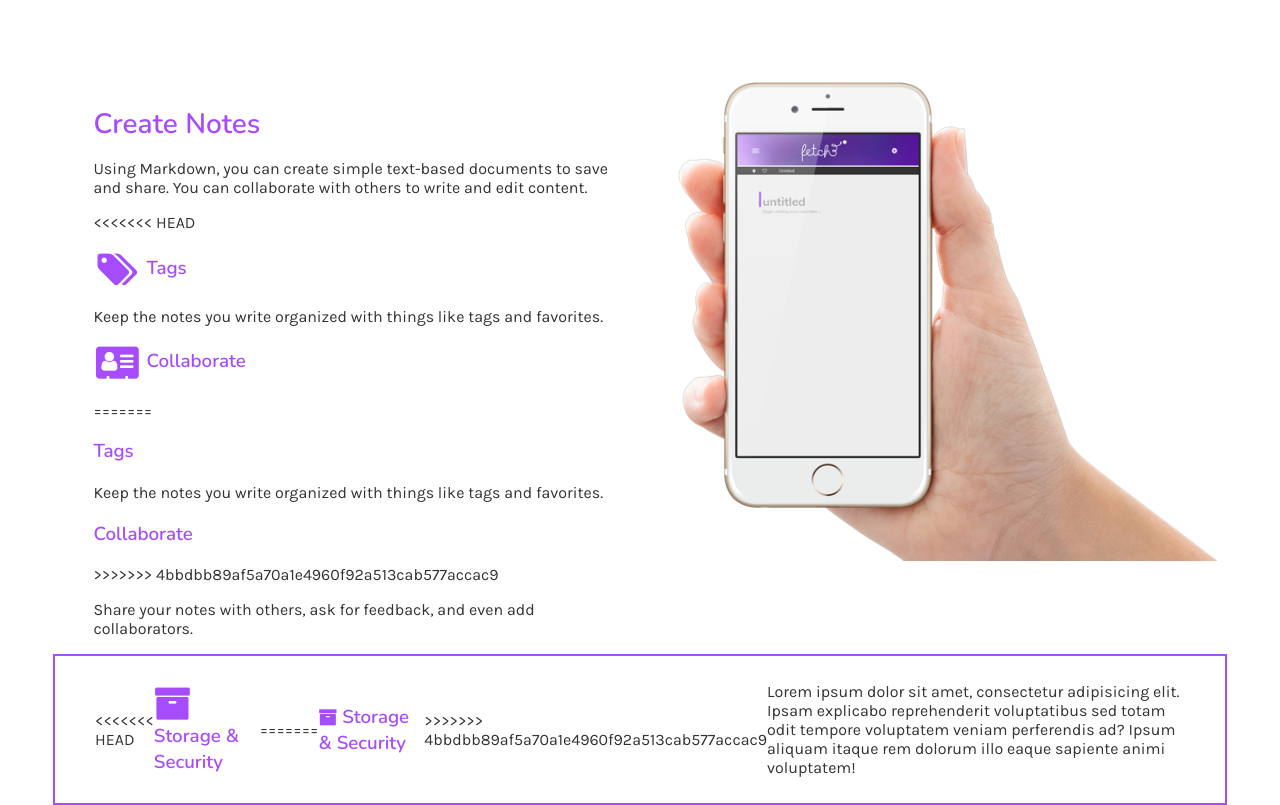
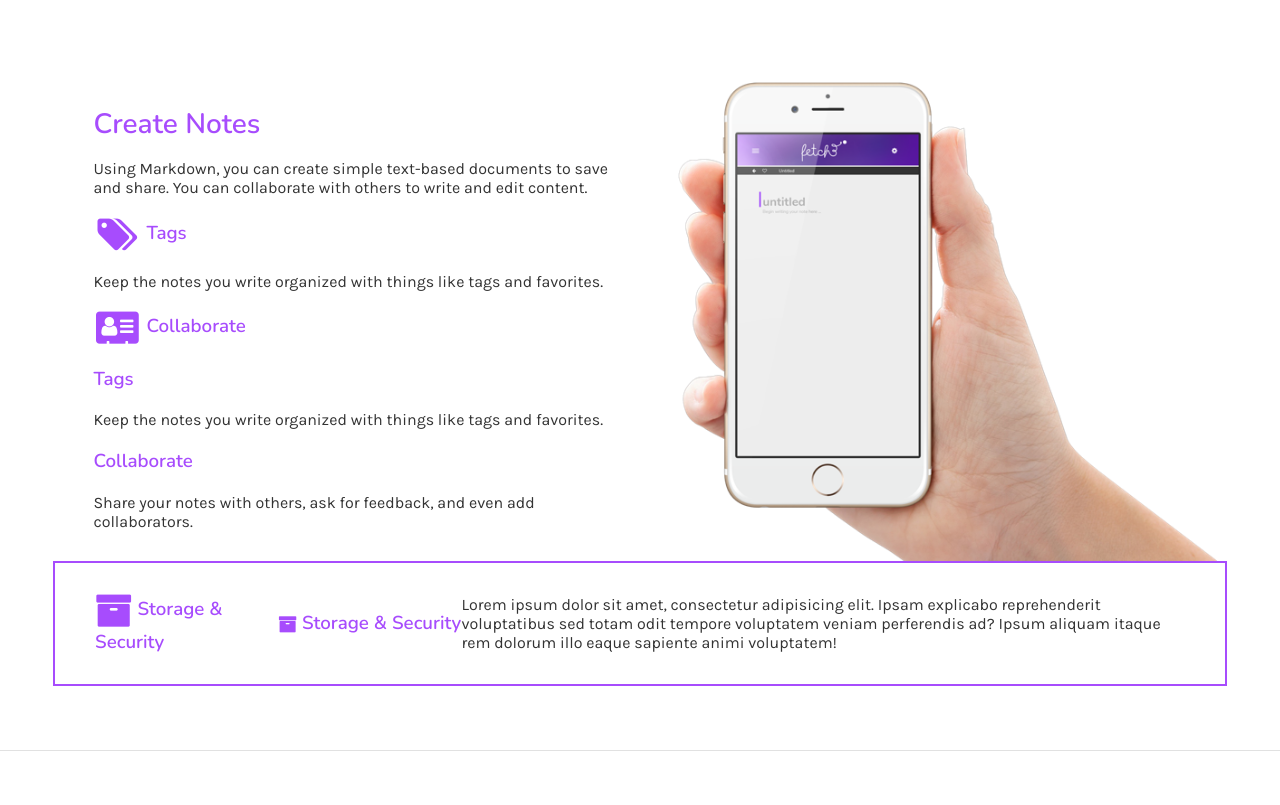
Before and after one commit to cailynhuston/Fetch, a plain HTML site: page index.html in a window 1280 px wide. Shown: the part 560-1365 px from the top of the page. Drawn offline with nearby package versions, Linux system fonts and the light colour scheme.

Commit message:
WIP chkpt 31

```diff
--- a/index.html
+++ b/index.html
@@ -44,15 +44,12 @@
 					 <li class="one-half">
          		<h2 class="animated fadeIn">Create Notes</h2>
          			<p>Using Markdown, you can create simple text-based documents to save and share. You can collaborate with others to write and edit content.</p>
-<<<<<<< HEAD
 						<h3 class="animated fadeIn"><i class="fa fa-tags fa-2x fa-fw" aria-hidden="true"></i>  Tags</h3>
 						 <p>Keep the notes you write organized with things like tags and favorites.</p>
 						 <h3 class="animated fadeIn"><i class="fa fa-address-card fa-2x fa-fw" aria-hidden="true"></i>  Collaborate</h3>
-=======
 						<h3 class="animated fadeIn">Tags</h3>
 						 <p>Keep the notes you write organized with things like tags and favorites.</p>
 						 <h3 class="animated fadeIn">Collaborate</h3>
->>>>>>> 4bbdbb89af5a70a1e4960f92a513cab577accac9
 						 <p>Share your notes with others, ask for feedback, and even add collaborators.</p>
 					 </li>
 					<li class="one-half">
@@ -64,11 +61,10 @@
      <section class="storage-security">
        <div class="container storage-container">
          <div class="storage-inner-container">
-<<<<<<< HEAD
+
            <h3 class="storage-title"><i class="fa fa-archive fa-2x" aria-hidden="true"></i> Storage &amp; Security</h3>
-=======
+
            <h3 class="storage-title"><i class="fa fa-archive" aria-hidden="true"></i> Storage &amp; Security</h3>
->>>>>>> 4bbdbb89af5a70a1e4960f92a513cab577accac9
            <p>Lorem ipsum dolor sit amet, consectetur adipisicing elit. Ipsam explicabo reprehenderit voluptatibus sed totam odit tempore voluptatem veniam perferendis ad? Ipsum aliquam itaque rem dolorum illo eaque sapiente animi voluptatem!</p>
          </div>
        </div>
```
